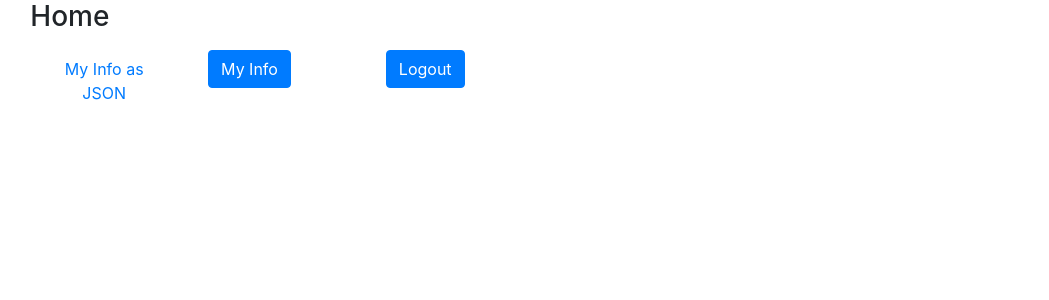
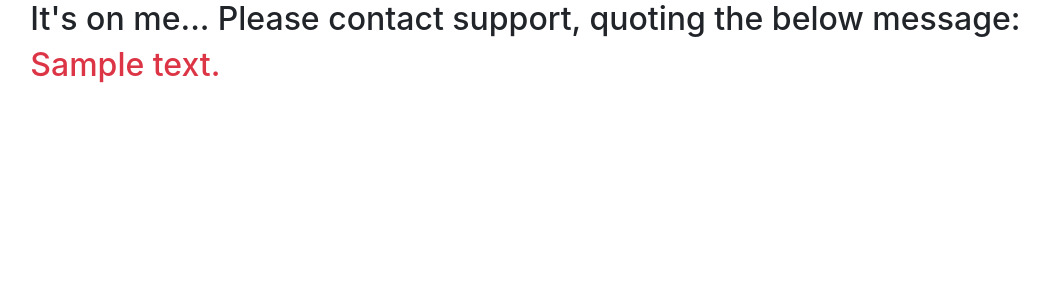
Before and after one commit to behai-nguyen/fastapi_learning, a Python web app: template src/fastapi_learning/templates/auth/home.html in a window 1280 px wide. Shown: the top 300 px of the page, without its empty margins (198-1247 px from the left). Run offline with Jinja, Linux system fonts and the light colour scheme; the template is opened without the code that fills it: most values are stand-ins (such as "Sample title", 1, 10 or a date in 2020); some libraries are stand-ins or nearby versions.

Commit message:
Optionally enable/disable UI elements based on logged in user assigned scopes.
Added Jinja2 script to optionally enable / disable UI elements based on scopes availability of the logged in user.
Handles invalid authentication.

```diff
--- a/src/fastapi_learning/templates/auth/home.html
+++ b/src/fastapi_learning/templates/auth/home.html
@@ -3,6 +3,22 @@
 {% extends 'base.html' %}
 
 {% block content %}
+
+{% if data.status_code is defined and data.detail is defined %}
+
+<div class="row">
+    <div class="col">
+        <h2>It's on me... Please contact support, quoting the below message:</h2>
+    </div>
+</div>
+
+<div class="row">
+    <div class="col">
+        <h2 class="text-danger fw-bold">{{ data.detail }}</h2>
+    </div>
+</div>
+
+{% else %}
 
 <script>
 	function bindMyInfoJSON() {
@@ -29,16 +45,25 @@
 	});
 </script>
 
+{% set required_scopes = ['user:read'] %}
+
+{% set disabled_str = '' %}
+{% if not enable_no_scopes_ui() %}
+{%     if not has_required_scopes(required_scopes, data['user_scopes']) %}
+{%         set disabled_str = 'disabled' %}
+{%     endif %}
+{% endif %}
+
 <div>
     <h1 class="h3 mb-3 fw-normal">Home</h1>
 
     <div class="row">
         <div class="col-2">
-            <button type="button" id="meBtn" class="btn btn-link">My Info as JSON</button>
+            <button type="button" id="meBtn" class="btn btn-link" {{disabled_str}}>My Info as JSON</button>
         </div>
         <div class="col-2">
             <form method="GET" action="/admin/me" id="meForm">
-                <button type="submit" class="btn btn-primary">My Info</button>
+                <button type="submit" class="btn btn-primary" {{disabled_str}}>My Info</button>
             </form>
         </div>
         <div class="col-2">
@@ -48,5 +73,6 @@
         </div>
     </div>
 </div>
+{% endif %}
 
 {% endblock %}
```
